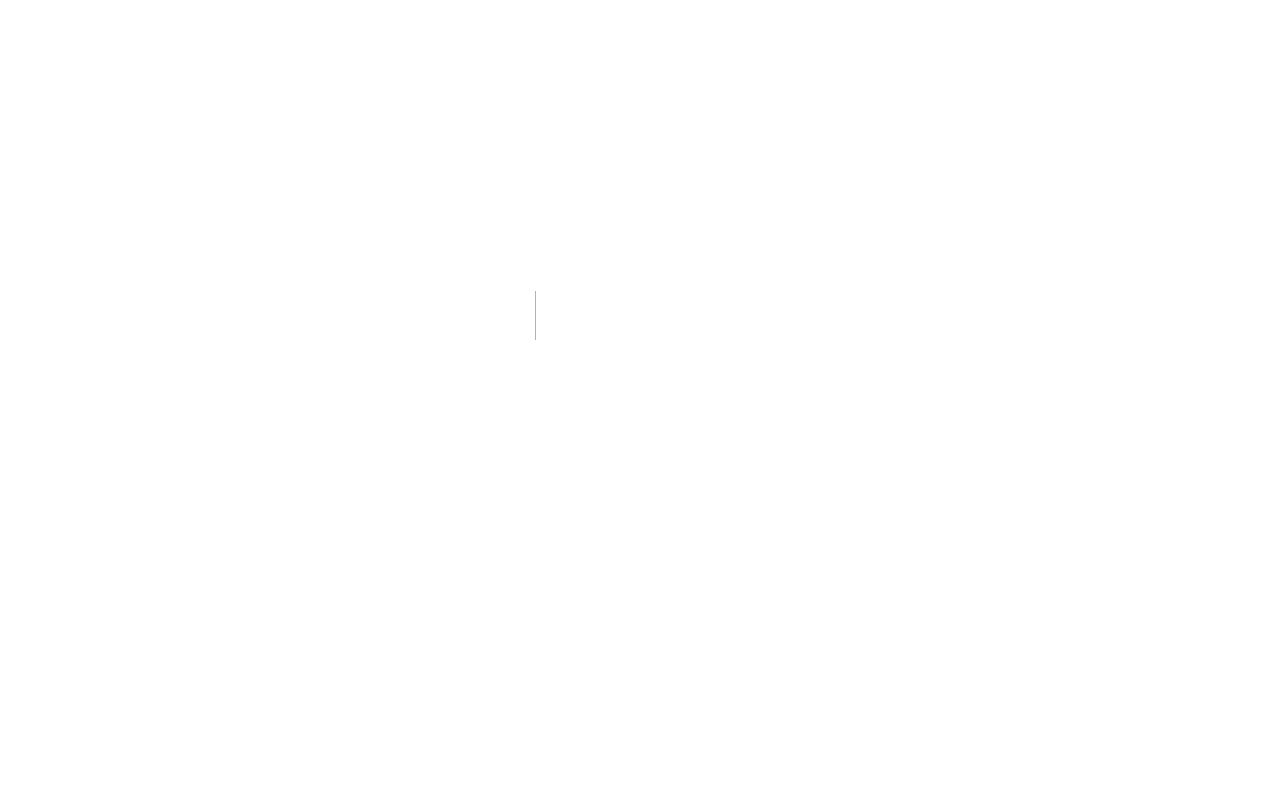
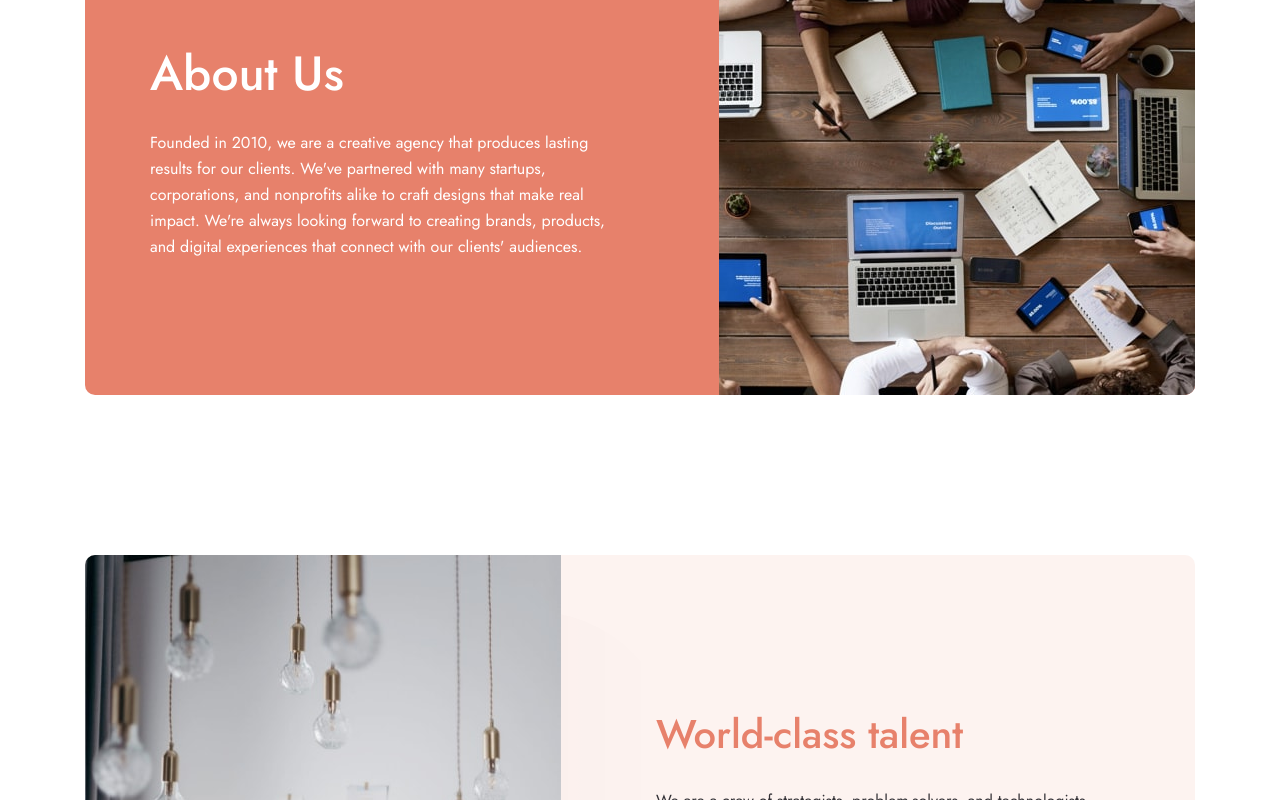
Before and after one commit to im7ven/designo, a Next.js app: page /about in a window 1280 px wide. Before the commit this address had no page. Shown: the part 240-1040 px from the top of the page. Before the commit the page ends 955 px from the top, so only its background shows below. Built offline with nearby package versions, Linux system fonts and the light colour scheme.

Commit message:
feat: create about us page

```diff
--- /dev/null
+++ b/app/about/page.tsx
@@ -0,0 +1,23 @@
+import AboutFeature from "../components/about/AboutFeature";
+import AboutHero from "../components/about/AboutHero";
+import Footer from "../components/shared/Footer";
+import LocationGrid from "../components/shared/LocationGrid";
+import { realDealFeature, talentFeature } from "../data/AboutFeatureSections";
+
+const AboutPage = () => {
+  return (
+    <div>
+      <main className="max-w-[111rem] mx-auto md:px-[2.4rem] xl:px-0">
+        <AboutHero />
+        <AboutFeature {...talentFeature} />
+        <LocationGrid />
+        <div className="md:mb-[3.5rem] lg:mb-[5.9rem]">
+          <AboutFeature {...realDealFeature} />
+        </div>
+      </main>
+      <Footer />
+    </div>
+  );
+};
+
+export default AboutPage;
```
